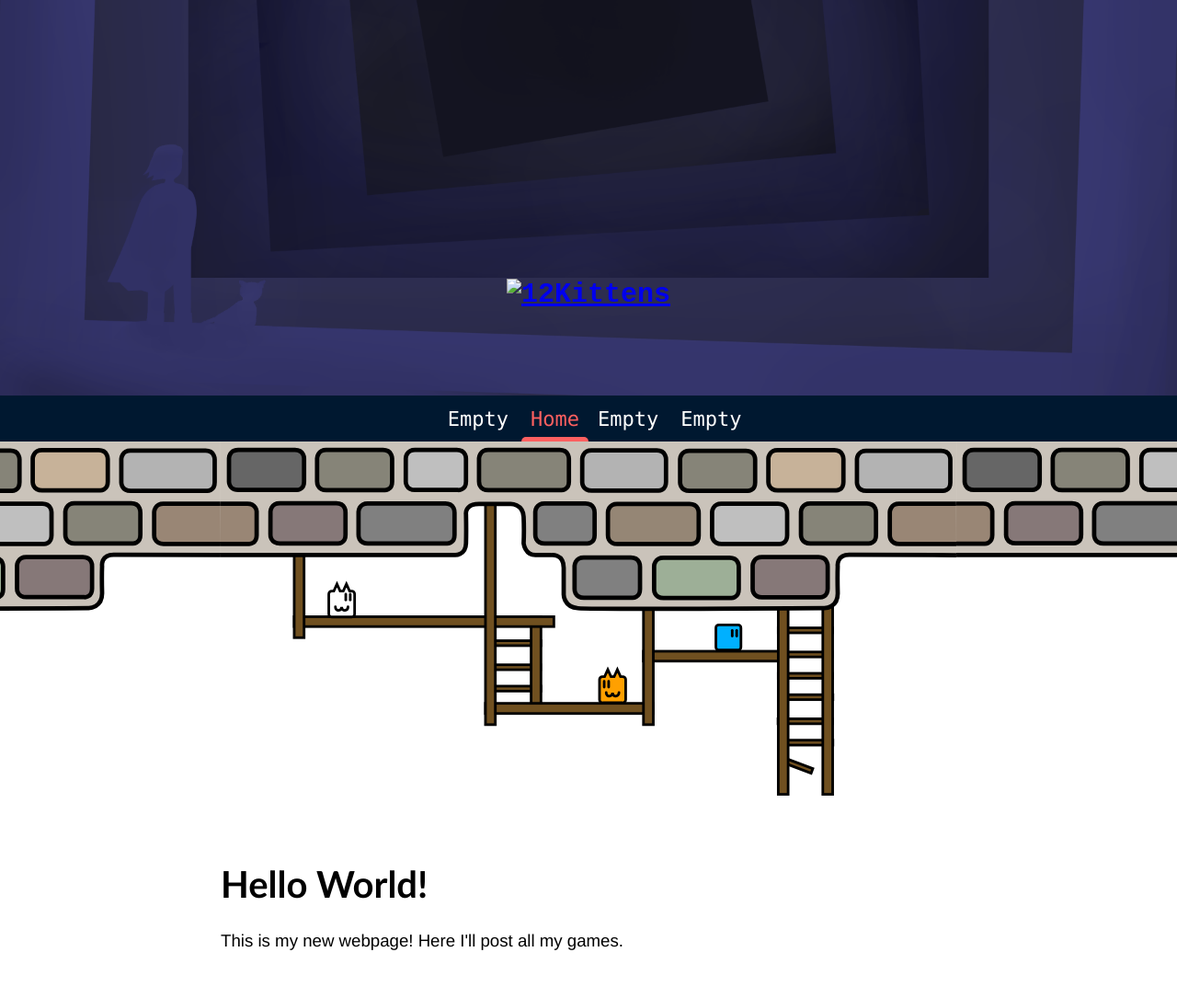
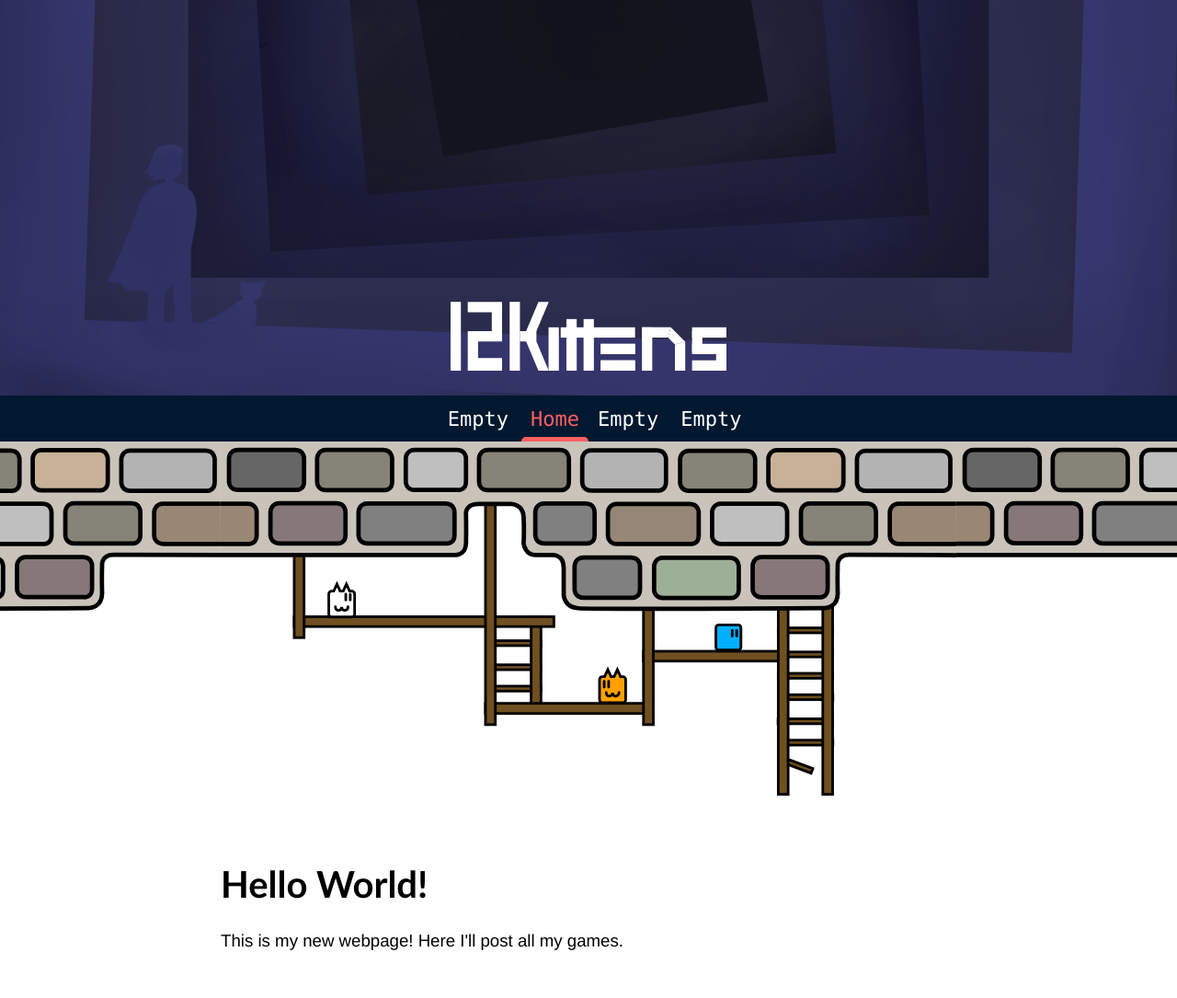
Before and after one commit to 12kittens/12kittens.github.io, a plain HTML site: page README.html in a window 1280 px wide. Shown: the top 1085 px of the page at 92% size. Drawn offline with Linux system fonts and the light colour scheme.

Commit message:
Update and rename index.html to README.html

```diff
--- a/index.html
+++ b/README.html
@@ -13,7 +13,7 @@
         <div id="header-content-img-container">
             <div id="header-content-img">
                 <a href="/">
-                    <img src="/phpfiles/images/logo.svg" alt="12Kittens"/>
+                    <img src="/media/images/logo.svg" alt="12Kittens"/>
                 </a>
             </div>
         </div>
```
